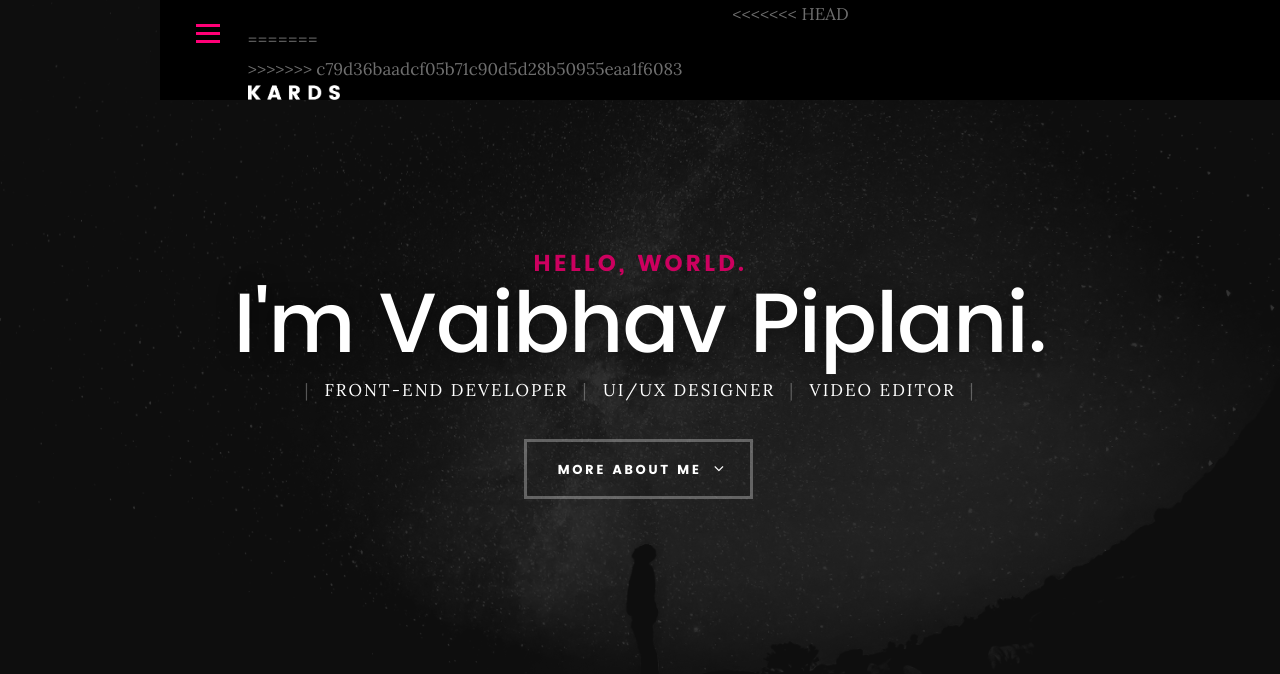
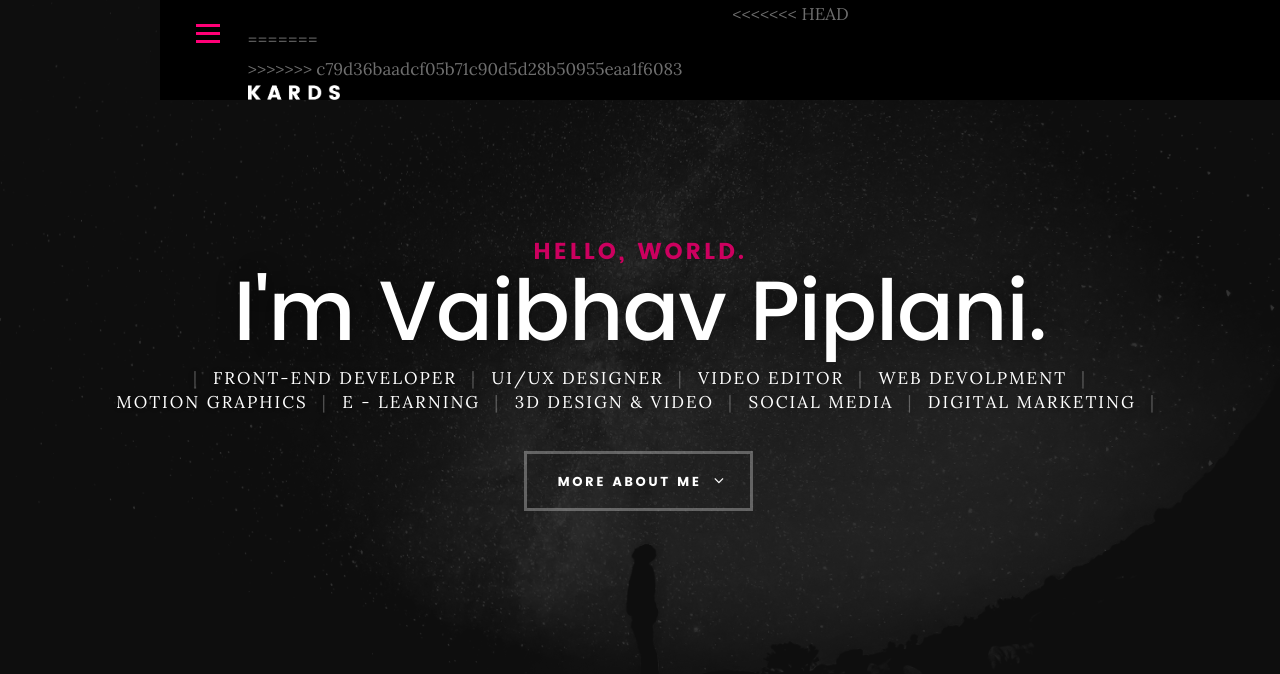
Before and after one commit to piplani123/portfolio, a plain HTML site: page index.html in a window 1280 px wide. Shown: the top 674 px of the page. Drawn offline with nearby package versions, Linux system fonts and the light colour scheme; files whose address does not match are found by name.

Commit message:
Update index.html

```diff
--- a/index.html
+++ b/index.html
@@ -87,6 +87,12 @@
 	   				<span>Front-end Developer</span>
 	   				<span>UI/UX Designer</span>
 					<span>Video Editor</span>
+					<span>Web Devolpment</span>
+					<span>Motion Graphics</span>
+					<span>E - learning</span>
+					<span>3D Design & Video</span>
+					<span>Social Media</span>
+					<span>Digital Marketing</span>
 	   			</p>
 
 	   			<a class="button stroke smoothscroll" href="#about" title="">More About Me</a>
```
